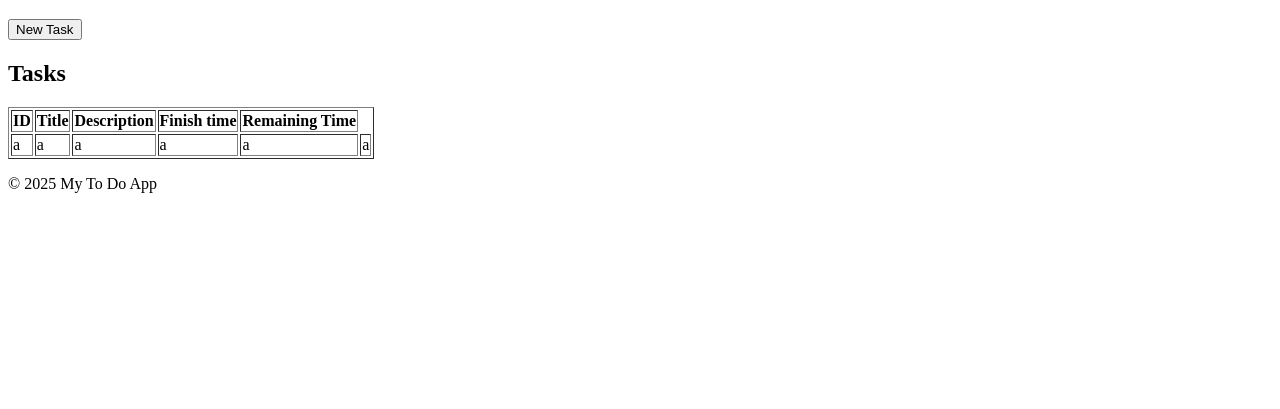
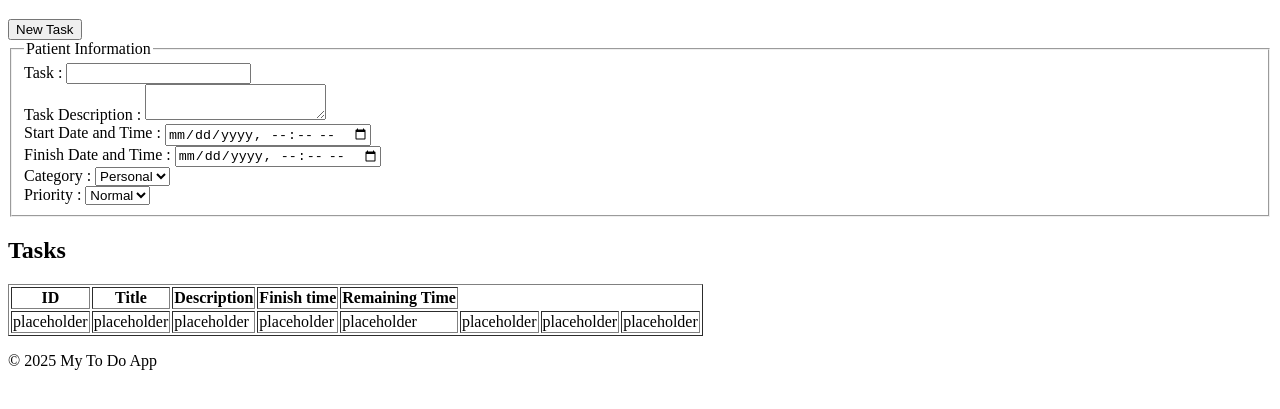
Before and after one commit to aenanrocks/To-Do-App, a plain HTML site: page src/index.html in a window 1280 px wide. Shown: the part 61-470 px from the top of the page. Drawn offline with Linux system fonts and the light colour scheme.

Commit message:
making its bone structure

```diff
--- a/src/index.html
+++ b/src/index.html
@@ -21,7 +21,63 @@
             <button id="new-task-button">New Task</button>
 
             <!-- New task form goes here -->
+            <article>
+                <form id="new-task-form">
+                    <fieldset>
+                        <legend>Patient Information</legend>
 
+                        <!-- Task number -->
+                        <div>
+                            <input type="number" id="task-num" hidden value="23">
+                        </div>
+
+                        <!-- Task Title -->
+                        <div>
+                            <label for="task-title">Task : </label>
+                            <input type="text" id="task-title" required>
+                        </div>
+
+                        <!-- Task Description -->
+                        <div>
+                            <label for="task-description" >Task Description : </label>
+                            <textarea type="text" id="task-description" ></textarea>
+                        </div>
+
+                        <!-- Task start date and time -->
+                        <div>
+                            <label for="start-datetime">Start Date and Time : </label>
+                            <input type="datetime-local" id="start-datetime" name="start-datetime" >
+                        </div>
+
+                        <!-- Task finsih date and time -->
+                        <div>
+                            <label for="finish-datetime">Finish Date and Time : </label>
+                            <input type="datetime-local" id="finish-datetime" name="finish-datetime" required>
+                        </div>
+
+                        <!-- Task category -->
+                        <div>
+                            <label for="task-category">Category : </label>
+                            <select name="task-category" id="task-category">
+                                <option value="category-personal" selected>Personal</option>
+                                <option value="category-work">Work</option>
+                                <option value="category-other">Other</option>
+                            </select>
+                        </div>
+
+                        <!-- Task Priority -->
+                         <div>
+                            <label for="task-priority">Priority : </label>
+                            <select name="task-priority" id="task-priority">
+                                <option value="priority-normal" selected>Normal</option>
+                                <option value="priority-high">High</option>
+                                <option value="priority-low">Low</option>
+                            </select>
+                         </div>
+
+                    </fieldset>
+                </form>
+            </article>
 
 
         </section>
@@ -39,12 +95,14 @@
 
                     </thead>
                     <tbody>
-                        <td>a</td>
-                        <td>a</td>
-                        <td>a</td>
-                        <td>a</td>
-                        <td>a</td>
-                        <td>a</td>
+                        <td>placeholder</td>
+                        <td>placeholder</td>
+                        <td>placeholder</td>
+                        <td>placeholder</td>
+                        <td>placeholder</td>
+                        <td>placeholder</td>
+                        <td>placeholder</td>
+                        <td>placeholder</td>
                     </tbody>
                 </table>
 
```
